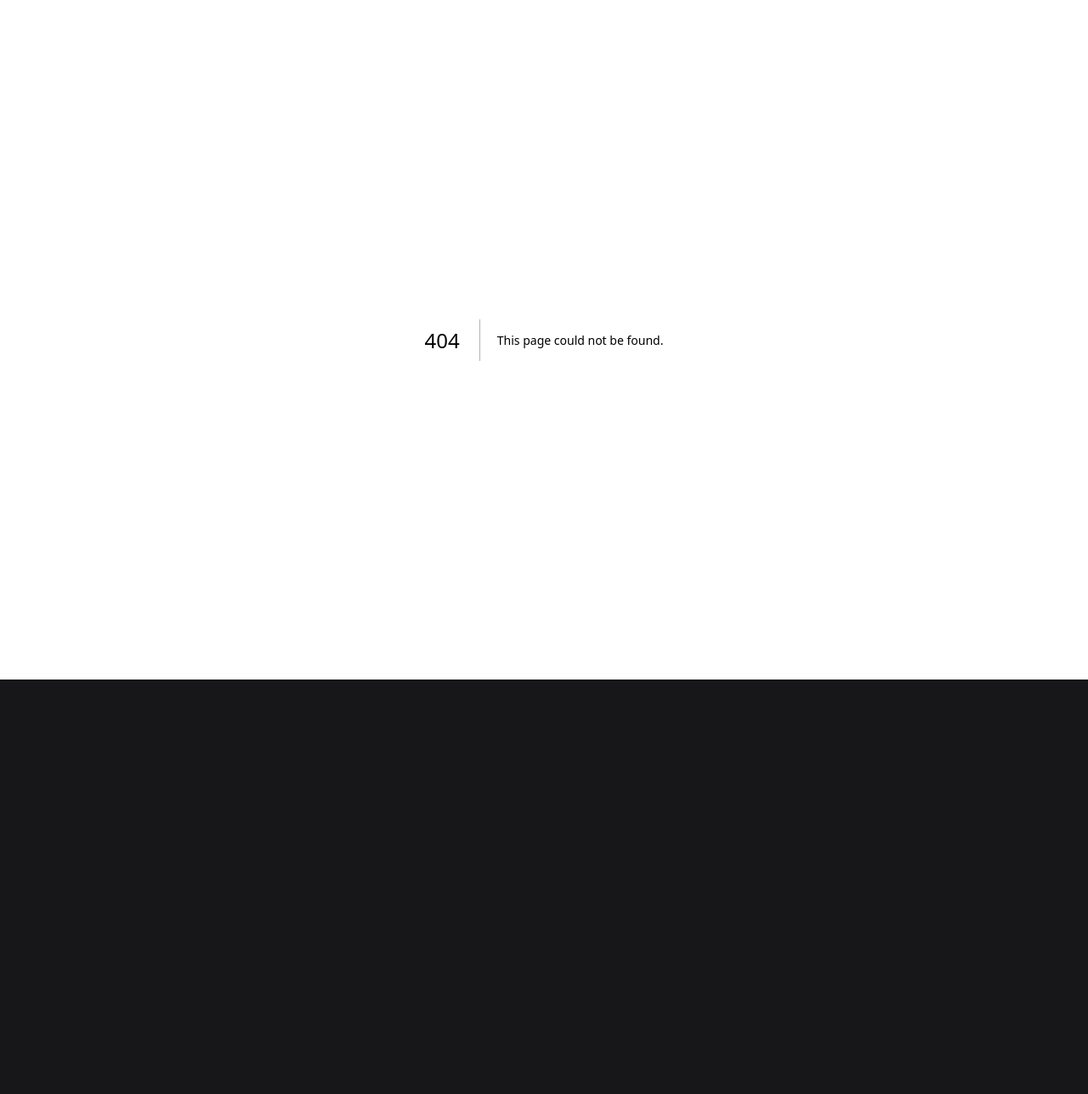
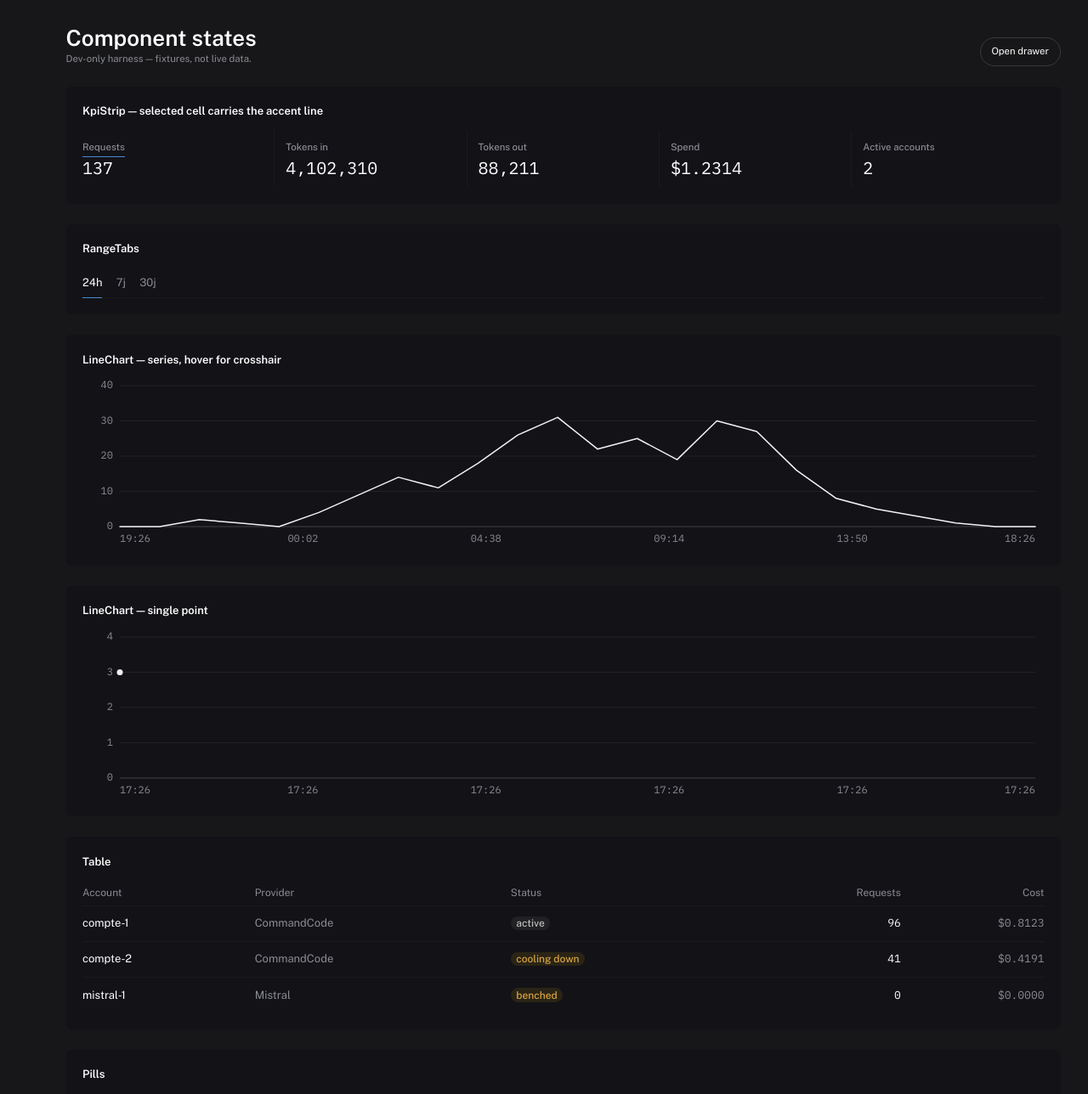
Before and after one commit to WyliGr/passe-trou, a Next.js app in the folder apps/web/: page /dev-harness/states in a window 1280 px wide. Before the commit this address had no page. Shown: the top 1288 px of the page at 85% size. Before the commit the page ends 800 px from the top, so only its background shows below. Built offline with nearby package versions, Linux system fonts and the light colour scheme.

Commit message:
feat(web): dev-only states harness at /__dev__/states (fixture-rendered component states)

```diff
--- /dev/null
+++ b/apps/web/app/dev-harness/states/page.tsx
@@ -0,0 +1,138 @@
+"use client";
+
+// DEV-ONLY fixture harness: renders every base component's states (loading / error / empty / data).
+// Kept OUT of navigation on purpose; served at /__dev__/states via middleware rewrite
+// (leading-underscore folders are private to the App Router).
+
+import { useState } from "react";
+import { Drawer } from "@/components/Drawer";
+import { Empty } from "@/components/Empty";
+import { ErrorBlock } from "@/components/ErrorBlock";
+import { KpiStrip } from "@/components/KpiStrip";
+import { LineChart, type LinePoint } from "@/components/LineChart";
+import { PageTitle } from "@/components/PageTitle";
+import { Pill } from "@/components/Pill";
+import { RangeTabs } from "@/components/RangeTabs";
+import { Skeleton, SkeletonRows } from "@/components/Skeleton";
+import { Table, type Column } from "@/components/Table";
+import { ApiError } from "@/lib/api";
+import { fmtCost, fmtInt } from "@/lib/format";
+
+const now = Date.now();
+const SERIES: LinePoint[] = [
+  0, 0, 2, 1, 0, 4, 9, 14, 11, 18, 26, 31, 22, 25, 19, 30, 27, 16, 8, 5, 3, 1, 0, 0,
+].map((value, i, arr) => ({ ts: now - (arr.length - 1 - i) * 3600_000, value }));
+
+type Row = { account: string; provider: string; status: React.ReactNode; req: number; cost: number };
+const ROWS: Row[] = [
+  { account: "compte-1", provider: "CommandCode", status: <Pill variant="neutral">active</Pill>, req: 96, cost: 0.8123 },
+  { account: "compte-2", provider: "CommandCode", status: <Pill variant="warning">cooling down</Pill>, req: 41, cost: 0.4191 },
+  { account: "mistral-1", provider: "Mistral", status: <Pill variant="warning">benched</Pill>, req: 0, cost: 0 },
+];
+
+const COLUMNS: Column<Row>[] = [
+  { key: "account", header: "Account" },
+  { key: "provider", header: "Provider", render: (r) => <span className="text-muted">{r.provider}</span> },
+  { key: "status", header: "Status" },
+  { key: "req", header: "Requests", align: "right", render: (r) => fmtInt(r.req) },
+  { key: "cost", header: "Cost", align: "right", render: (r) => <span className="text-muted">{fmtCost(r.cost)}</span> },
+];
+
+function Block({ title, children }: { title: string; children: React.ReactNode }) {
+  return (
+    <section className="rounded-card bg-surface p-6 flex flex-col gap-4">
+      <h2 className="text-base font-semibold">{title}</h2>
+      {children}
+    </section>
+  );
+}
+
+export default function DevStatesPage() {
+  const [range, setRange] = useState<string>("24h");
+  const [kpi, setKpi] = useState("requests");
+  const [drawer, setDrawer] = useState(false);
+
+  return (
+    <div className="ml-14 p-[var(--pad)] flex flex-col max-md:ml-0" style={{ gap: "var(--gap)" }}>
+      <PageTitle
+        title="Component states"
+        finding="Dev-only harness — fixtures, not live data."
+        actions={
+          <button
+            type="button"
+            onClick={() => setDrawer(true)}
+            className="h-[var(--control-height)] rounded-control border border-control px-4 text-sm text-text hover:border-muted"
+          >
+            Open drawer
+          </button>
+        }
+      />
+
+      <Block title="KpiStrip — selected cell carries the accent line">
+        <KpiStrip
+          items={[
+            { id: "requests", label: "Requests", value: fmtInt(137) },
+            { id: "tokensIn", label: "Tokens in", value: fmtInt(4102310) },
+            { id: "tokensOut", label: "Tokens out", value: fmtInt(88211) },
+            { id: "spend", label: "Spend", value: fmtCost(1.2314) },
+            { id: "accounts", label: "Active accounts", value: fmtInt(2) },
+          ]}
+          selectedId={kpi}
+          onSelect={setKpi}
+        />
+      </Block>
+
+      <Block title="RangeTabs">
+        <RangeTabs
+          options={[
+            { id: "24h", label: "24h" },
+            { id: "7j", label: "7j" },
+            { id: "30j", label: "30j" },
+          ]}
+          value={range}
+          onChange={setRange}
+        />
+      </Block>
+
+      <Block title="LineChart — series, hover for crosshair">
+        <LineChart points={SERIES} formatValue={(v) => fmtInt(v)} ariaLabel="Requests per hour, last 24 hours" />
+      </Block>
+
+      <Block title="LineChart — single point">
+        <LineChart points={[{ ts: now - 3600_000, value: 3 }]} formatValue={(v) => fmtInt(v)} />
+      </Block>
+
+      <Block title="Table">
+        <Table columns={COLUMNS} rows={ROWS} rowKey={(r) => r.account} />
+      </Block>
+
+      <Block title="Pills">
+        <div className="flex gap-3">
+          <Pill variant="neutral">active</Pill>
+          <Pill variant="positive">reachable</Pill>
+          <Pill variant="warning">benched</Pill>
+          <Pill variant="negative">pool_exhausted</Pill>
+        </div>
+      </Block>
+
+      <Block title="Empty">
+        <Empty sentence="No requests yet — create a member key and call /v1/chat/completions." />
+      </Block>
+
+      <Block title="Error — API message verbatim + retry">
+        <ErrorBlock error={new ApiError("pool_exhausted", "all accounts cooling", 503)} onRetry={() => undefined} />
+      </Block>
+
+      <Block title="Loading">
+        <SkeletonRows rows={3} />
+        <Skeleton className="h-[200px] w-full" />
+      </Block>
+
+      <Drawer open={drawer} onClose={() => setDrawer(false)} title="Drawer">
+        <p className="text-body text-muted">
+          Detail content for the selected object goes here — Esc or the X closes.
+        </p>
+      </Drawer>
+    </div>
+  );
+}
```
